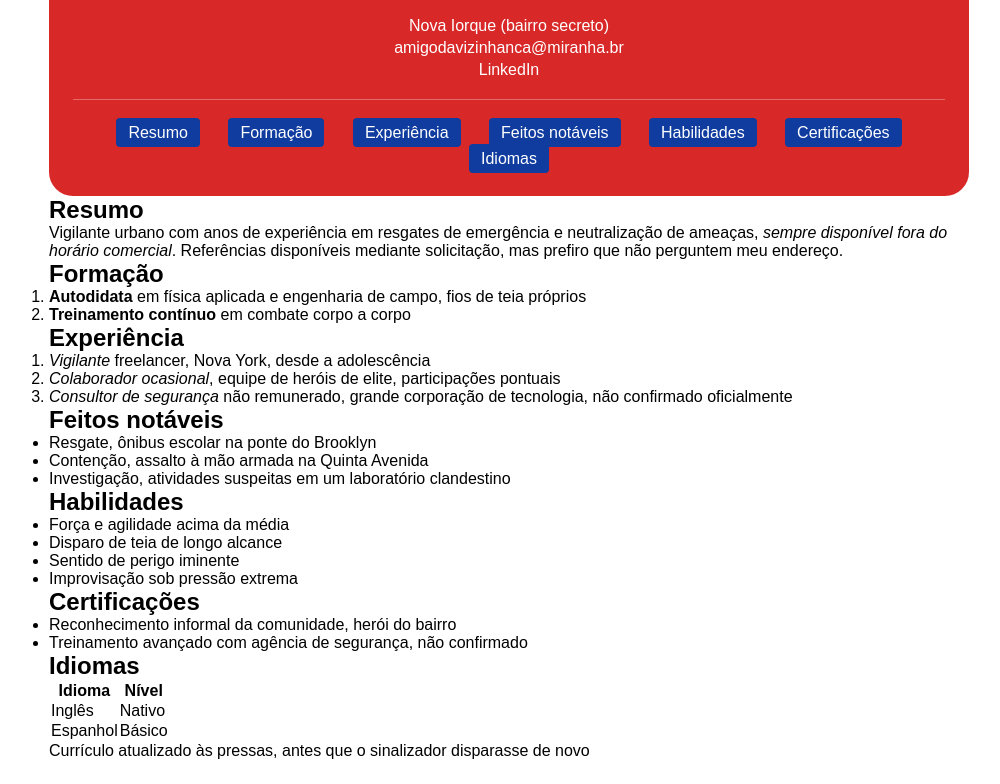
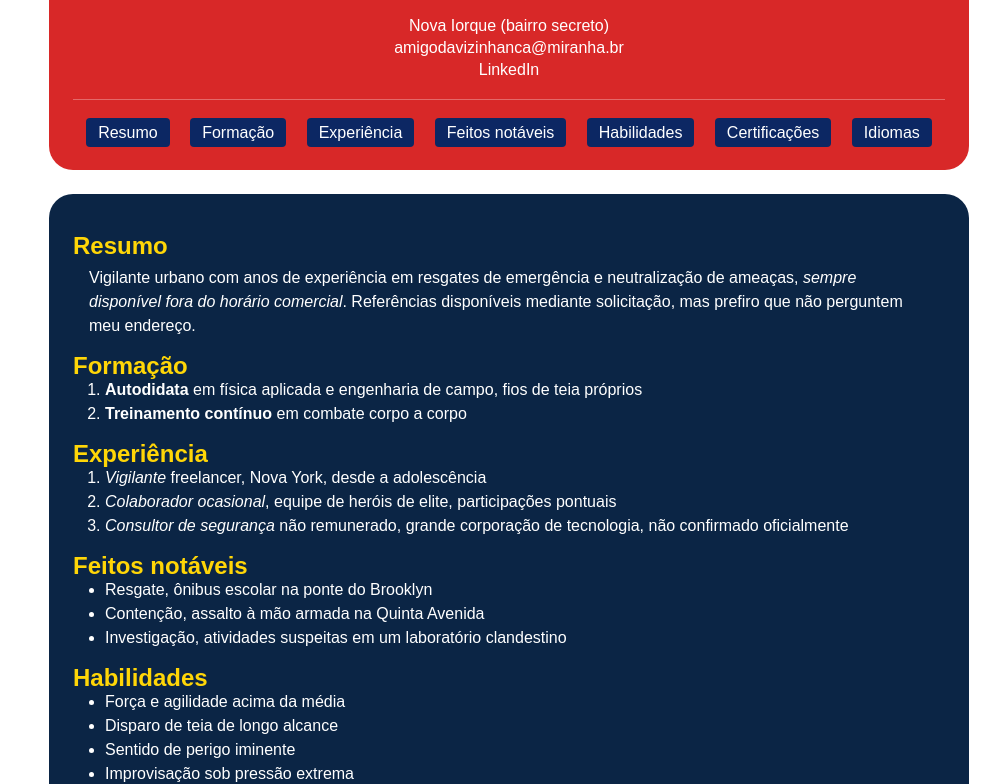
Before and after one commit to machadoferreiraluca-max/front-end, a plain HTML site: page Aula5/index.html in a window 1280 px wide. Shown: the part 260-1044 px from the top of the page, without its empty margins (131-1131 px from the left). Drawn offline with Linux system fonts and the light colour scheme.

Commit message:
Update global.css

```diff
--- a/Aula5/styles/global.css
+++ b/Aula5/styles/global.css
@@ -66,14 +66,84 @@ nav {
     border-top: 0.0625rem solid rgba(255, 255, 255, 0.3);
 }
 
+nav ul {
+   list-style: none;
+}
+
 nav li {
     display: inline-block;
     margin: 0.25rem 0.5rem;
 }
 
 nav a {
-    background-color: #0f3c9e;
+    background-color: #0c2763;
     padding: 0.375rem 0.75rem;
     border-radius: 0.25rem;
-    margin: 0.25rem;
+    margin-top: 0.25rem;
 }
+
+main {
+    padding: 1.5rem;
+    color: #ffffff;
+    background-color: #0b2545;
+    margin-top: 1.5rem;
+    border-radius: 1.5rem;
+}
+
+section {
+    margin-top: 1rem;
+    line-height: 1.5rem;
+}
+
+section h2 {
+    color: #ffd607;
+}
+
+section p {
+    margin: 0.5rem 1rem;
+}
+
+section ul,
+section ol {
+    margin-left: 1rem;
+    padding-left: 1rem;
+}
+
+table {
+    width: 100%;
+    margin-top: 0.25rem;
+    border: 0.00275rem solid #ffd607;
+    border-radius: 0.5rem;
+}
+
+table th {
+    background-color: #0b3c5d;
+}
+
+
+table th,
+table td {
+    padding: 0.5rem;
+    text-align: center;
+    border-right: 0.00275rem solid #ffd607;
+    border-bottom: 0.00275rem solid #ffd607;
+}
+
+table th:last-child,
+table td:last-child {
+    border-right: none;
+}
+
+table tr:last-child td {
+    border-bottom: none;
+}
+
+footer {
+    margin-top: 1rem;
+    font-size: 0.875rem;
+    text-align: center;
+    color: #ffffff;
+    background-color: #d11a2a;
+    padding: 1rem;
+    border-radius: 0.5rem;
+}
```
